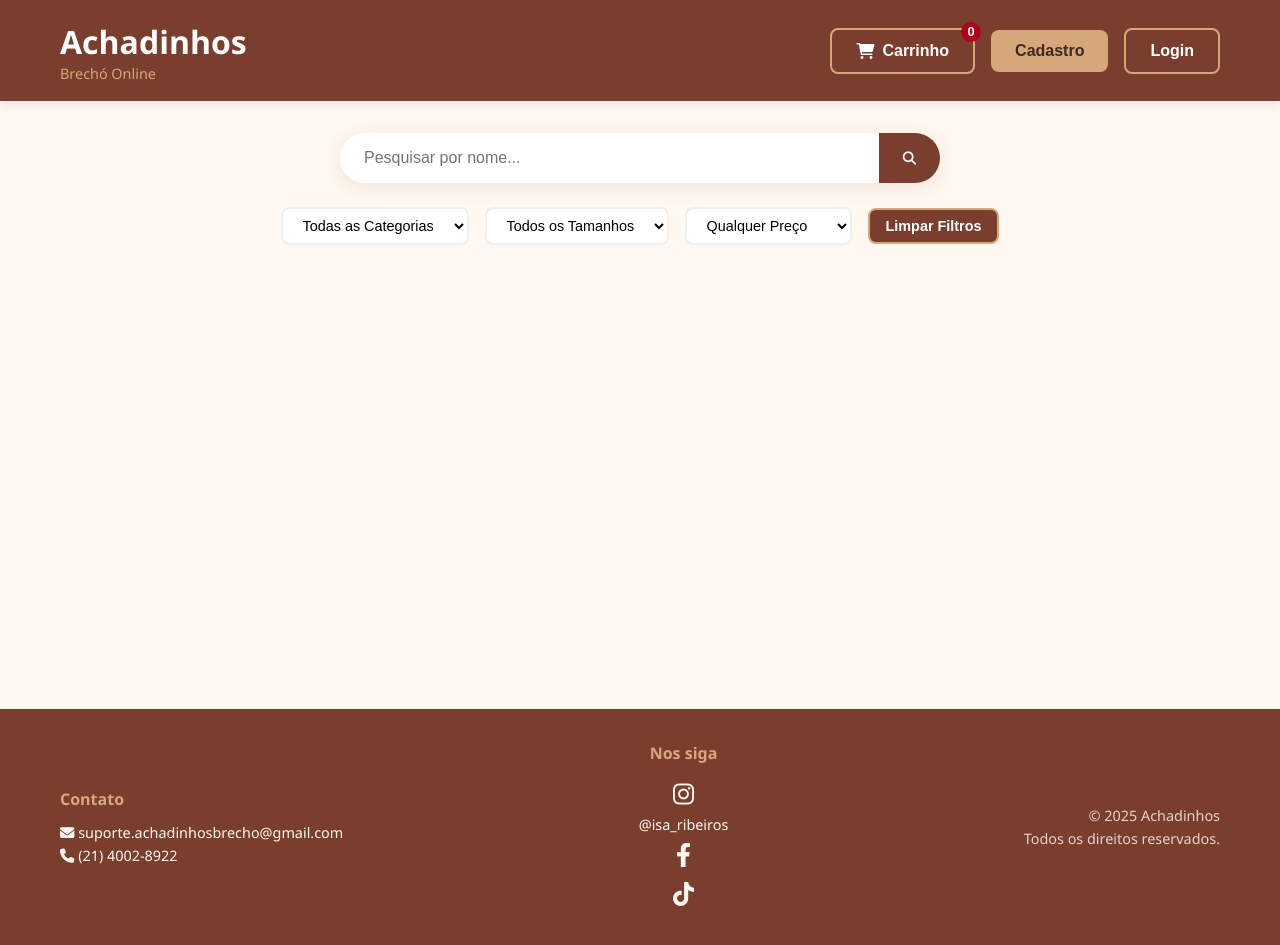
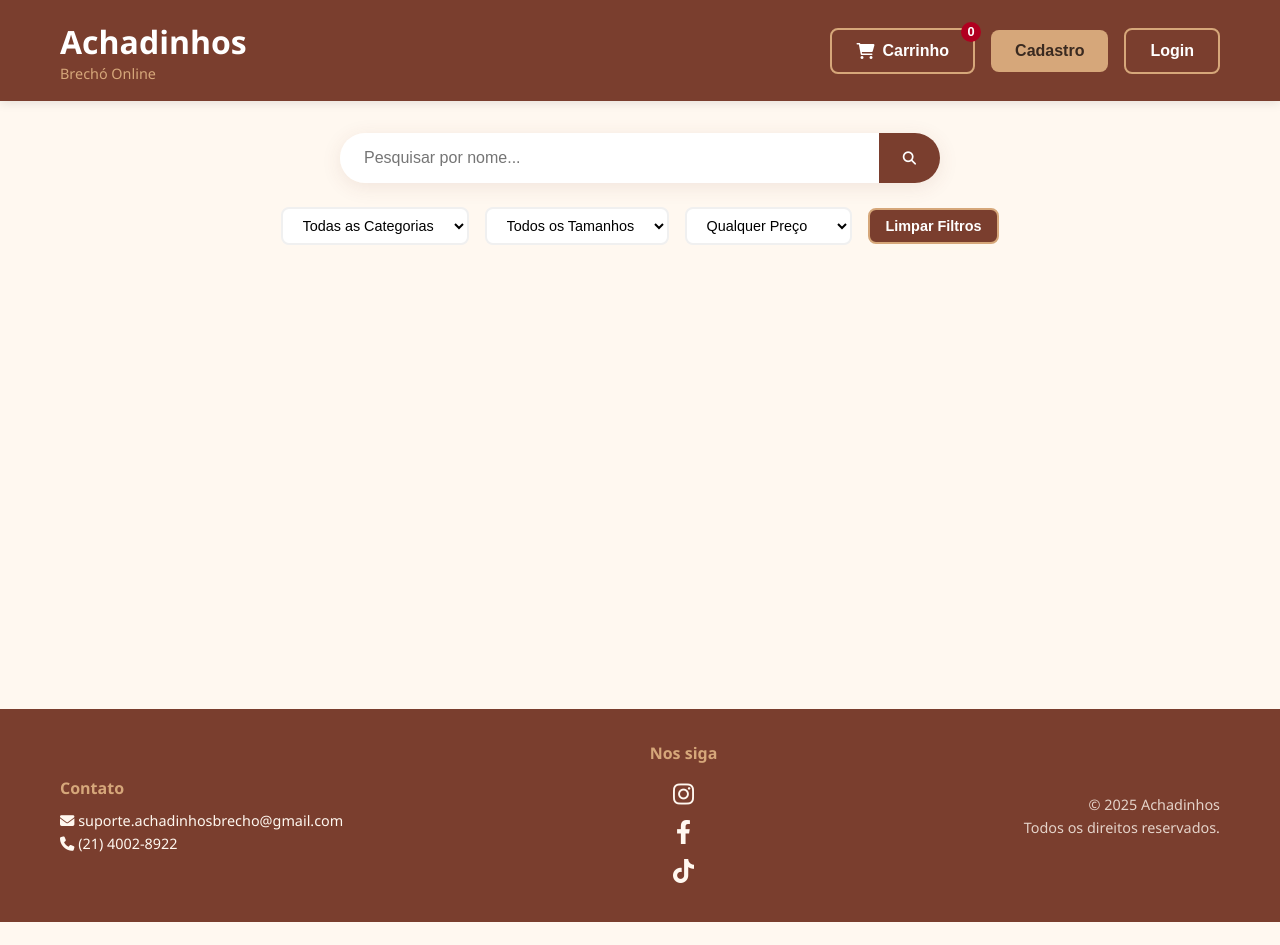
Before and after one commit to Murilocmon/Brecho-online, a website: page index.html in a window 1280 px wide. After the commit the page ends 922 px from the top, so only its background shows below. Drawn offline with nearby package versions, Linux system fonts and the light colour scheme; no server answers.

Commit message:
Update index.html

```diff
--- a/index.html
+++ b/index.html
@@ -65,7 +65,7 @@
             </div>
             <div class="footer-social">
                 <h4>Nos siga</h4>
-                <a href="#" aria-label="Instagram"><i class="fab fa-instagram"></i></a> <p>@isa_ribeiros</p>
+                <a href="#" aria-label="Instagram"><i class="fab fa-instagram"></i></a>
                 <a href="#" aria-label="Facebook"><i class="fab fa-facebook-f"></i></a>
                 <a href="#" aria-label="TikTok"><i class="fab fa-tiktok"></i></a>
             </div>
```
